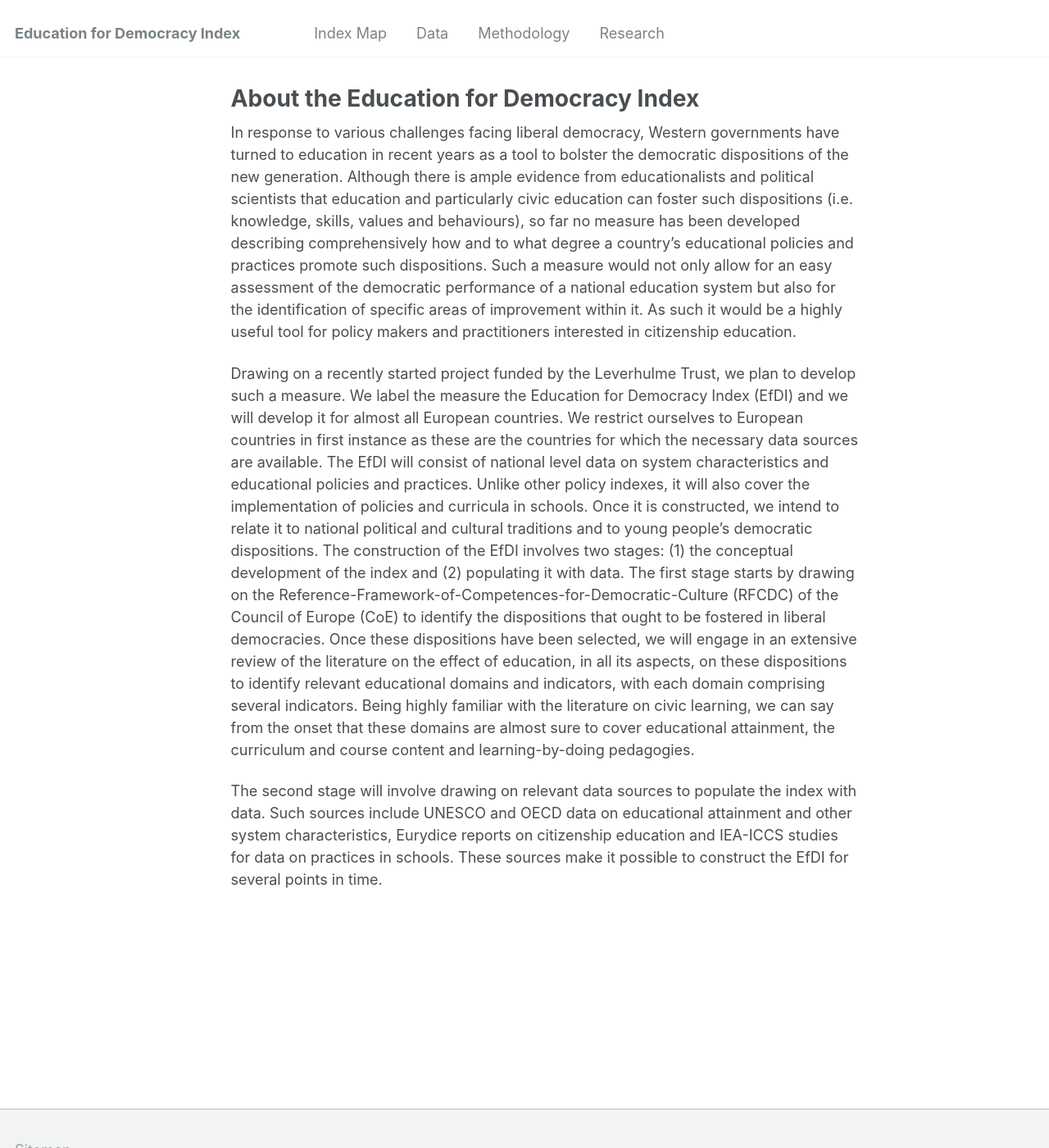
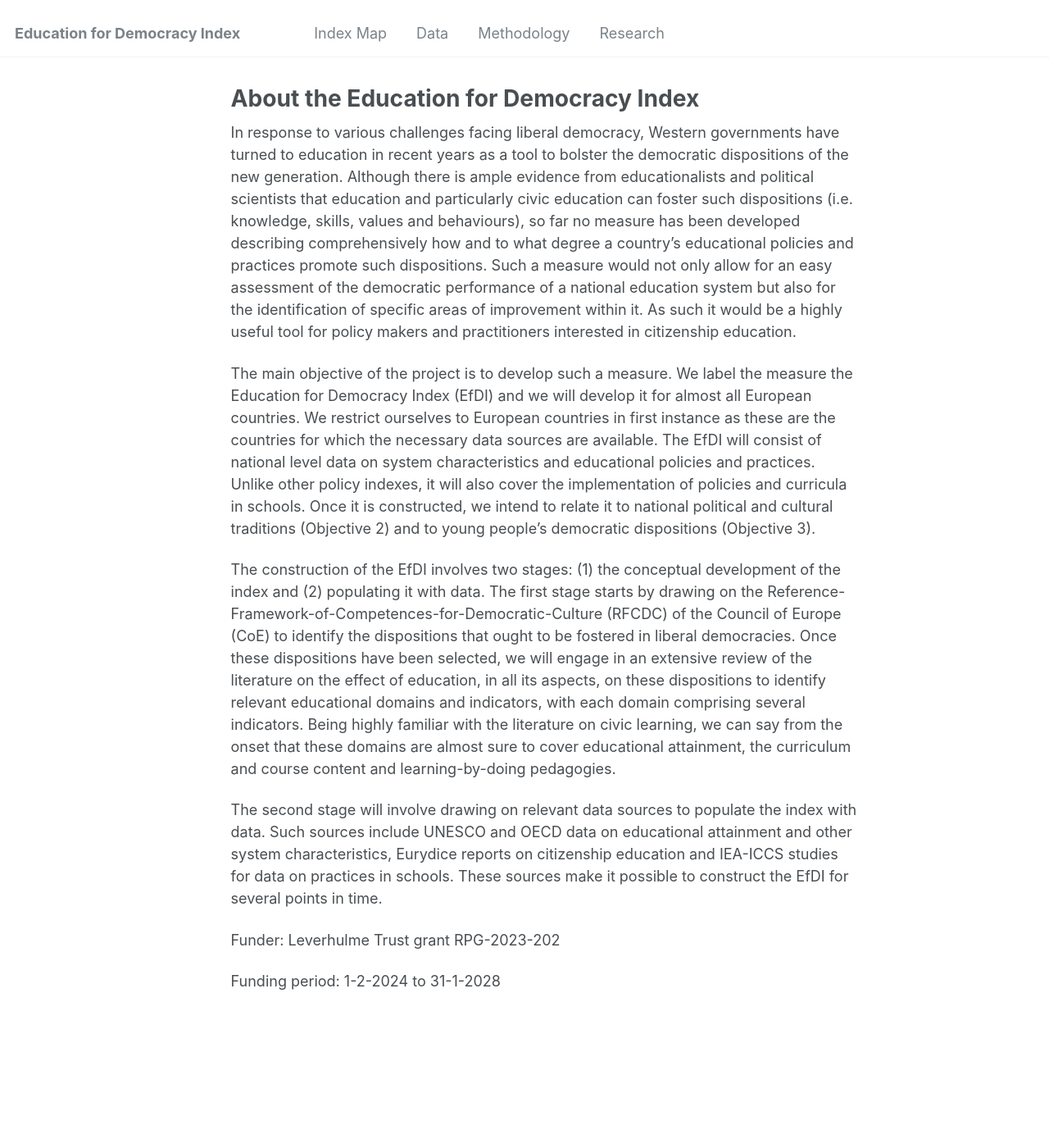
Before and after one commit to educationfordemocracyindex/educationfordemocracyindex.github.io, a Jekyll site: the page built from _pages/about.md, in a window 1280 px wide and 1400 px high. Shown: the whole window at 82% size. Built offline with Jekyll 4.4.1, drawn with Linux system fonts in a browser that asks for light colours.

Commit message:
Update about.md

```diff
--- a/_pages/about.md
+++ b/_pages/about.md
@@ -19,12 +19,9 @@ education system but also for the identification of specific areas of improvemen
 within it. As such it would be a highly useful tool for policy makers and practitioners
 interested in citizenship education.
 
-Drawing on a recently started project funded by the Leverhulme Trust, we plan to develop such a measure. We label the measure the Education for Democracy Index (EfDI) and we will develop it for
-almost all European countries. We restrict ourselves to European countries in first
-instance as these are the countries for which the necessary data sources are
-available. The EfDI will consist of national level data on system characteristics and
-educational policies and practices. Unlike other policy indexes, it will also cover the implementation of policies and curricula in schools. Once it is constructed, we intend to relate it to national political
-and cultural traditions and to young people’s democratic dispositions.
+The main objective of the project is to develop such a measure. We label the measure the Education for Democracy Index (EfDI) and we will develop it for almost all European countries. We restrict ourselves to European countries in first instance as these are the countries for which the necessary data sources are available. The EfDI will consist of national level data on system characteristics and educational policies and practices. Unlike other policy indexes, it will also cover the implementation of policies and curricula in schools. Once it is constructed, we intend to relate it to national political and cultural traditions (Objective 2) and to young people’s democratic dispositions (Objective 3).
+
+
 The construction of the EfDI involves two stages: (1) the conceptual development of
 the index and (2) populating it with data. The first stage starts by drawing on the
 Reference-Framework-of-Competences-for-Democratic-Culture (RFCDC) of the
@@ -42,3 +39,7 @@ attainment and other system characteristics, Eurydice reports on citizenship
 education and IEA-ICCS studies for data on practices
 in schools. These sources make it possible to construct the EfDI for several points in
 time.
+
+Funder: Leverhulme Trust grant RPG-2023-202
+
+Funding period: 1-2-2024 to 31-1-2028
```
